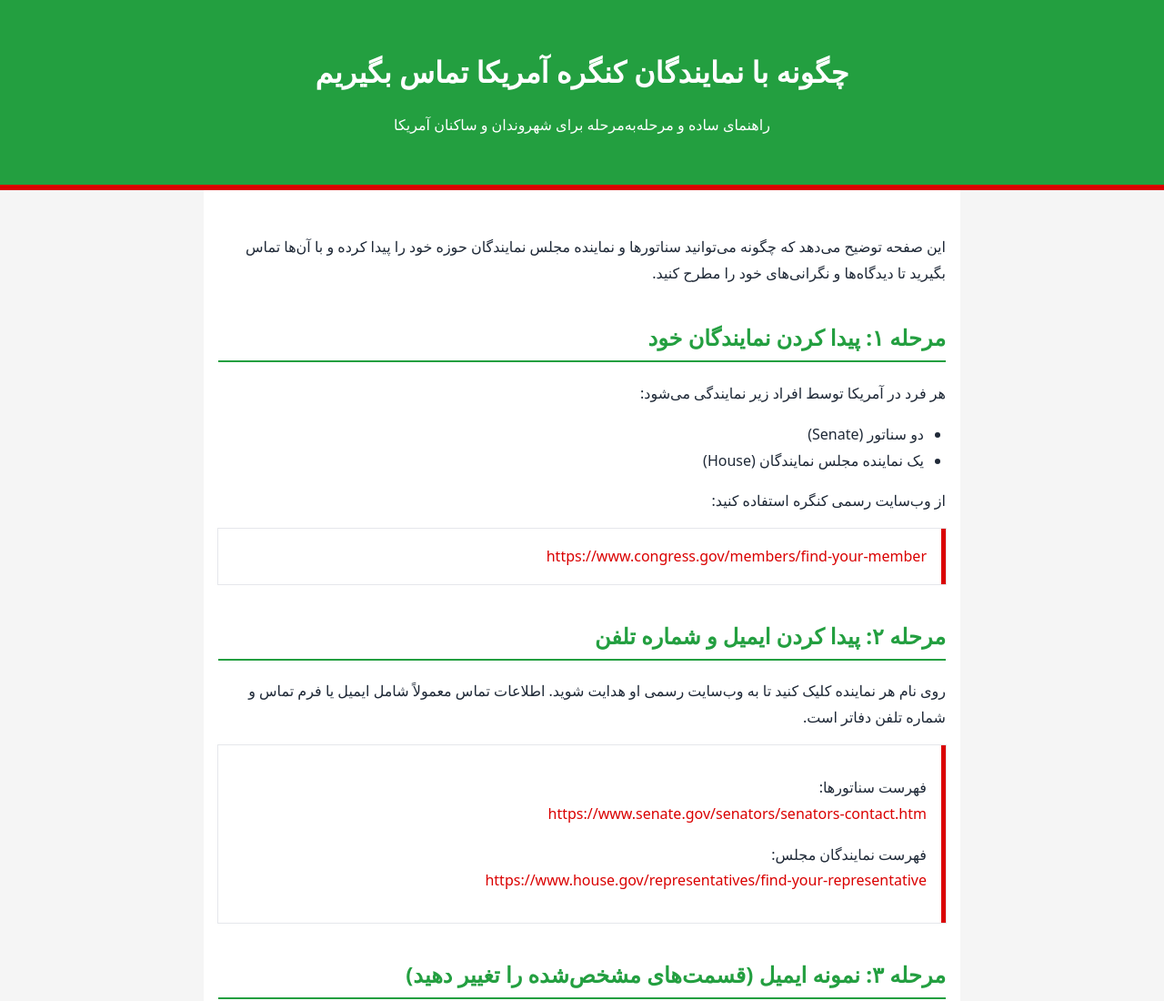
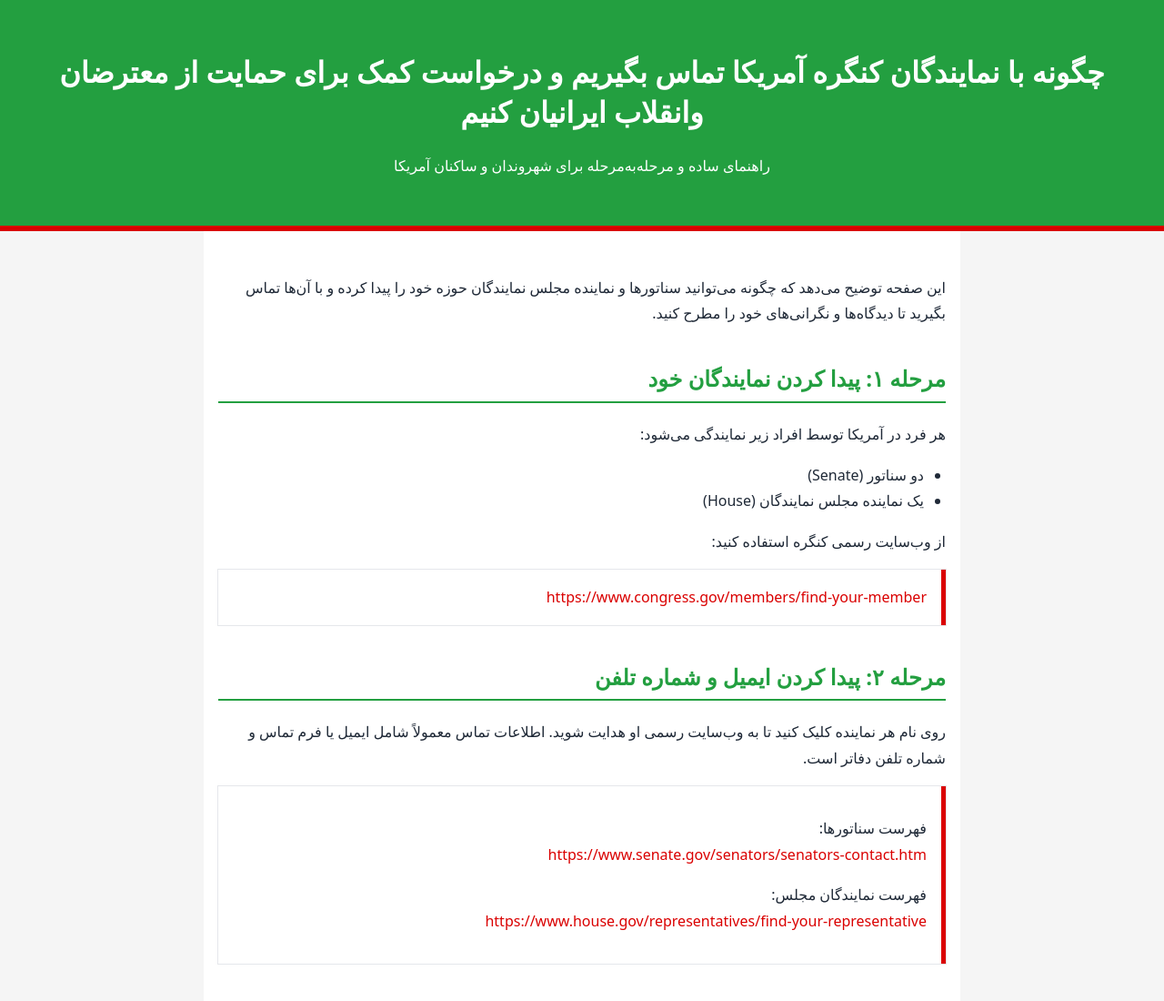
Before and after one commit to mrahimi2026/mrahimi2026.github.io, a plain HTML site: page index.html in a window 1280 px wide. Shown: the top 1100 px of the page at 91% size. Drawn offline with Linux system fonts and the light colour scheme.

Commit message:
Update index.html

```diff
--- a/index.html
+++ b/index.html
@@ -115,7 +115,7 @@
 <body>
 
 <header>
-  <h1>چگونه با نمایندگان کنگره آمریکا تماس بگیریم</h1>
+  <h1> چگونه با نمایندگان کنگره آمریکا تماس بگیریم و درخواست کمک برای حمایت از معترضان وانقلاب ایرانیان کنیم  </h1>
   <p>راهنمای ساده و مرحله‌به‌مرحله برای شهروندان و ساکنان آمریکا</p>
 </header>
 
```
